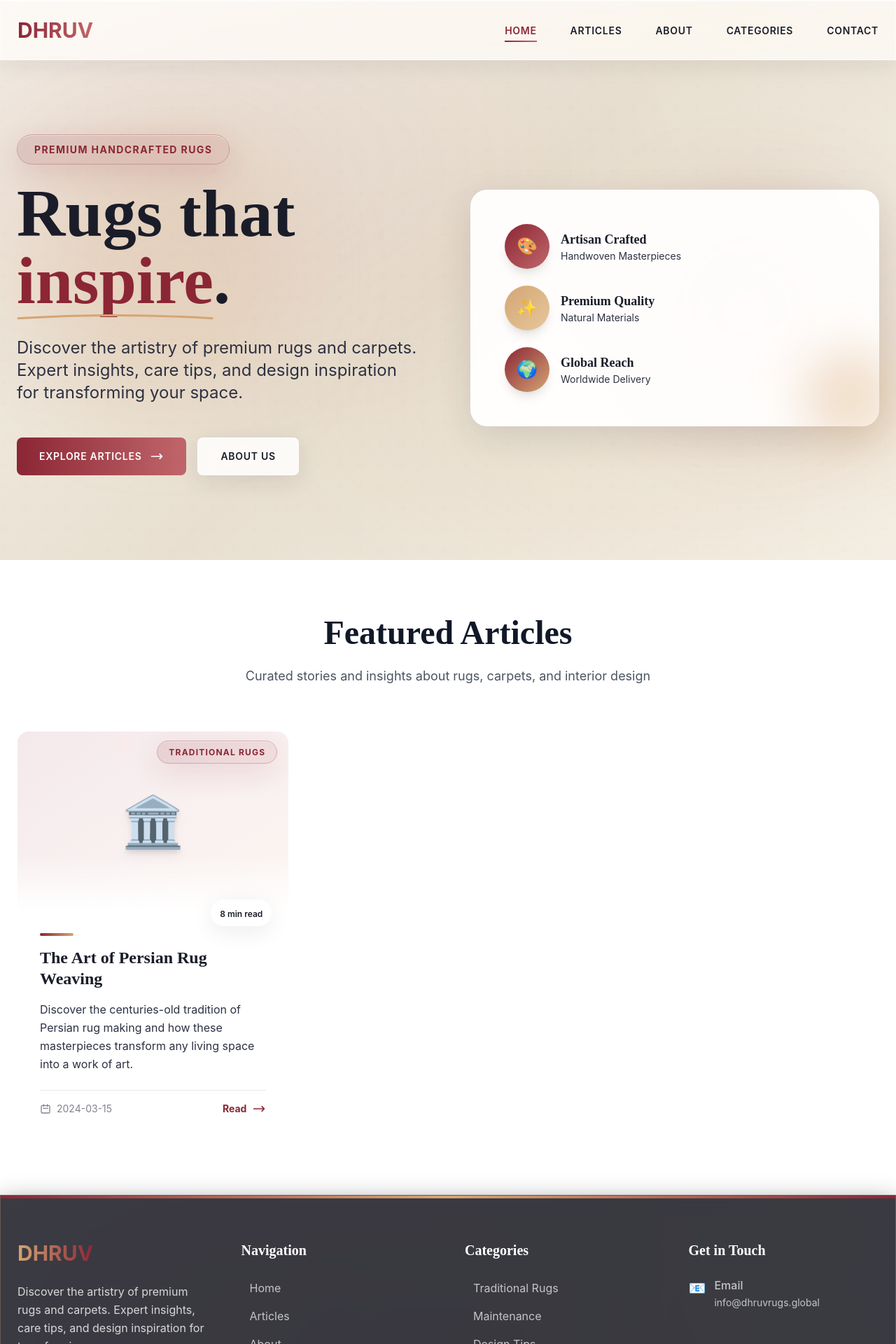
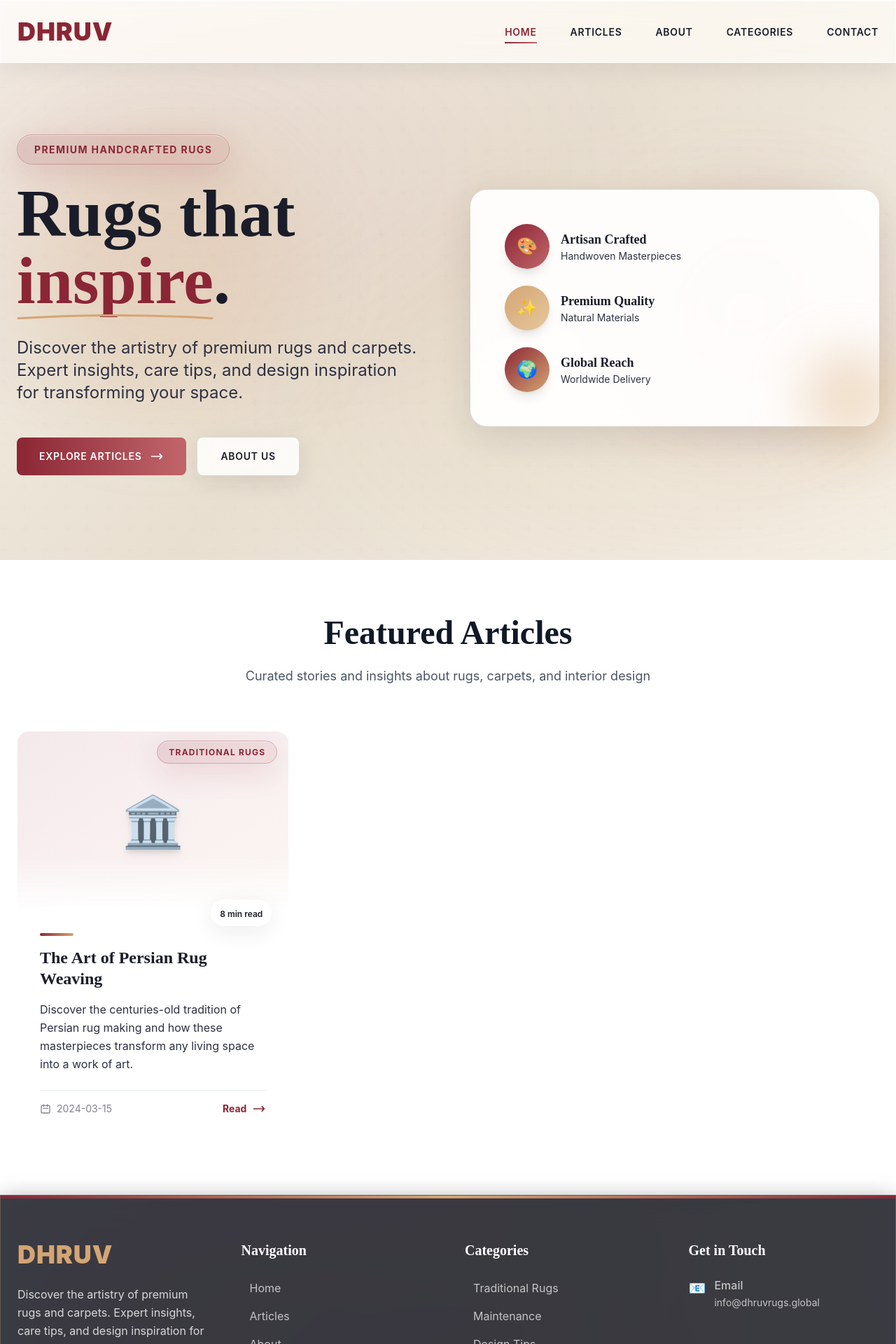
Before and after one commit to SurajCodes-lab/dhruvrugs_blogsite2.0, a Next.js app: page / in a window 1280 px wide. Shown: the top 1920 px of the page at 70% size. Built offline with nearby package versions, Linux system fonts and the light colour scheme.

Commit message:
feat: Replace logo images with bold text branding in Header and Footer

```diff
--- a/src/components/Footer.js
+++ b/src/components/Footer.js
@@ -26,7 +26,7 @@ export default function Footer() {
           {/* Brand */}
           <div>
             <Link href="/" className="inline-block mb-6">
-              <span className="text-3xl font-bold bg-gradient-to-r from-[#d4a574] to-[#8b2635] bg-clip-text text-transparent hover:scale-105 transition-transform inline-block">
+              <span className="text-4xl font-black text-[#d4a574] hover:scale-105 transition-transform inline-block tracking-wide">
                 DHRUV
               </span>
             </Link>
--- a/src/components/Header.js
+++ b/src/components/Header.js
@@ -44,7 +44,7 @@ export default function Header() {
     <header className={`fixed top-0 w-full z-50 transition-all duration-500 ${scrolled ? 'glass-strong shadow-lg' : 'glass'}`}>
       <nav className="max-w-7xl mx-auto px-6 flex justify-between items-center py-6">
         <Link href="/" className="group">
-          <span className="text-3xl font-bold bg-gradient-to-r from-[#8b2635] to-[#c1666b] bg-clip-text text-transparent group-hover:scale-105 transition-transform inline-block">
+          <span className="text-4xl font-black text-[#8b2635] group-hover:scale-105 transition-transform inline-block tracking-wide">
             DHRUV
           </span>
         </Link>
```
